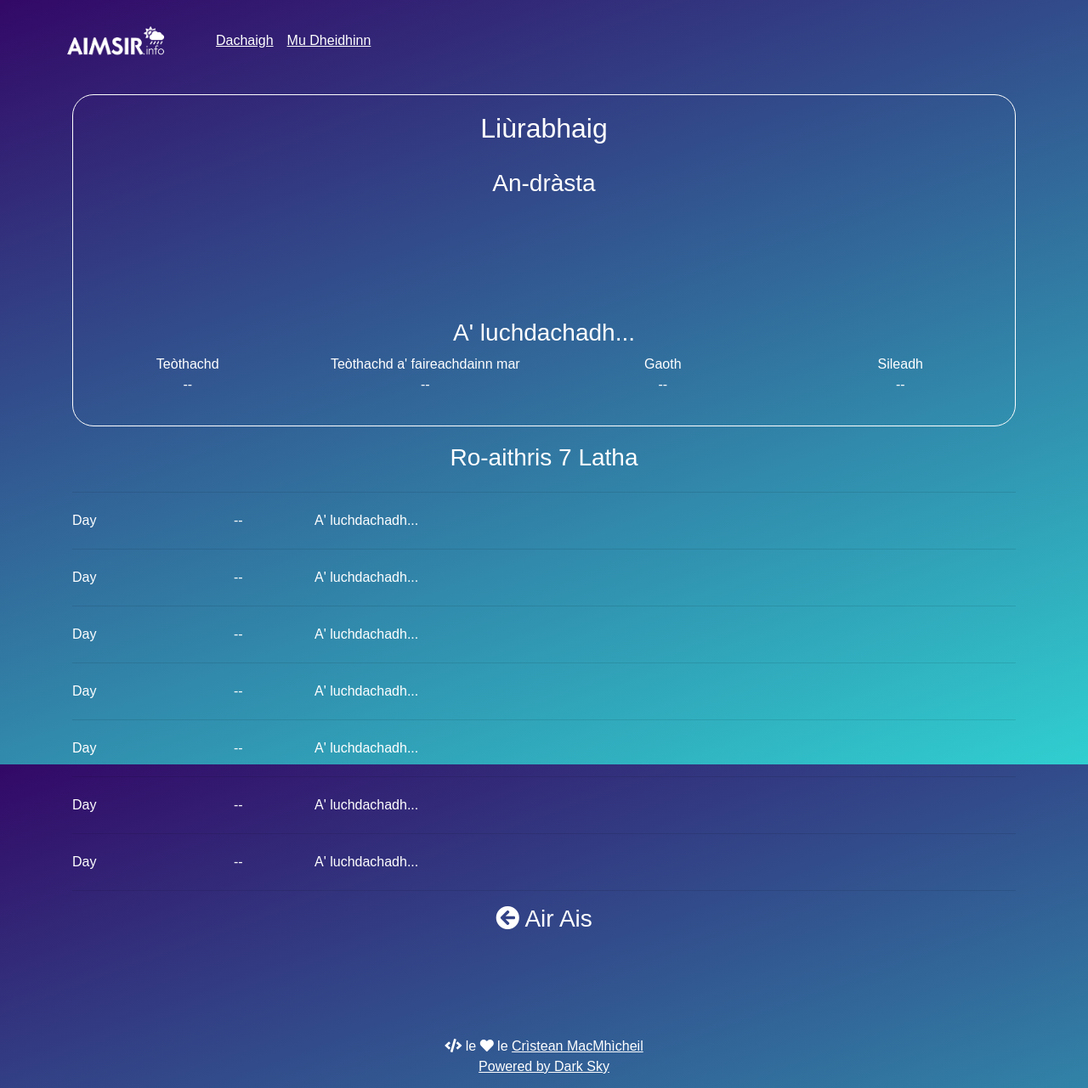
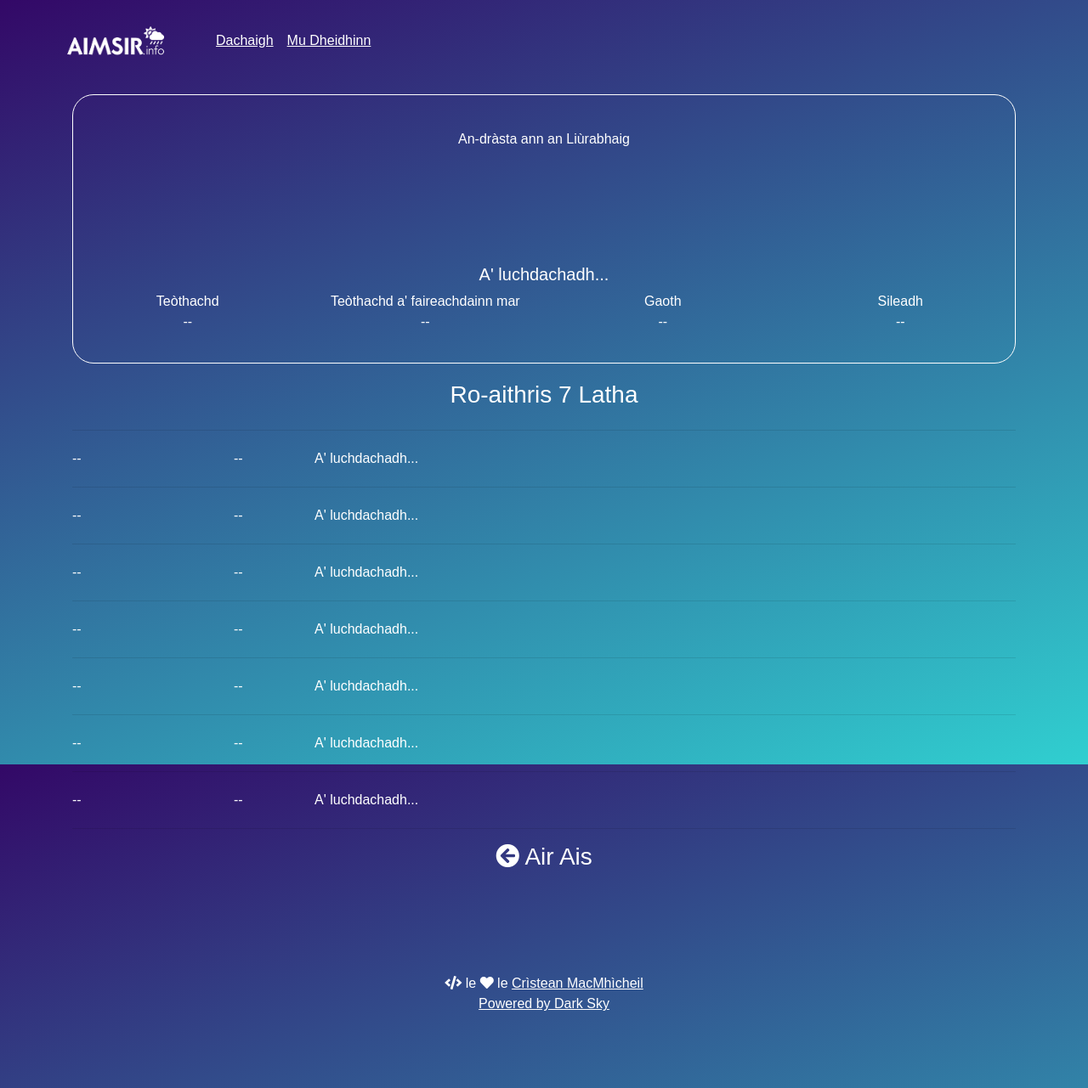
Before and after one commit to angeidheal/aimsir, a Jekyll site: the page built from baile/liurabhaig.html, in a window 1280 px wide. Shown: the whole page at 85% size. Built offline with Jekyll 4.4.1, drawn with Linux system fonts in a browser that asks for light colours; nearby versions of some CDN libraries; a script that is not in the unit is left out.

Commit message:
Update liurabhaig.html

```diff
--- a/baile/liurabhaig.html
+++ b/baile/liurabhaig.html
@@ -6,16 +6,15 @@
 
 <div class="container">
   <div class="current-weather">
-    <h2 class="location">Liùrabhaig</h2>
-    <h3 class="section-header">An-dràsta</h3>
+    <p class="section-header">An-dràsta ann an Liùrabhaig</p>
     <div class="row">
       <div class="col-md-12 weather-icon">
-        <canvas class="icon" width="128" height="128"></canvas>
+        <canvas class="icon" width="112" height="112"></canvas>
       </div>
     </div>
     <div class="row">
       <div class="col-md-12">
-        <h3 class="current-summary">A' luchdachadh...</h3>
+        <h5 class="current-summary">A' luchdachadh...</h5>
       </div>
     </div>
     <div class="row">
@@ -44,7 +43,7 @@
 
       <div class="row daily-summary day-1">
         <div class="col-md-2 day-1-day">
-          Day
+          --
         </div>
         <div class="col-md-1 day-1-temp">
           --
@@ -58,7 +57,7 @@
 
       <div class="row daily-summary day-2">
         <div class="col-md-2 day-2-day">
-          Day
+          --
         </div>
         <div class="col-md-1 day-2-temp">
           --
@@ -72,7 +71,7 @@
 
       <div class="row daily-summary day-3">
         <div class="col-md-2 day-3-day">
-          Day
+          --
         </div>
         <div class="col-md-1 day-3-temp">
           --
@@ -86,7 +85,7 @@
 
       <div class="row daily-summary day-4">
         <div class="col-md-2 day-4-day">
-          Day
+          --
         </div>
         <div class="col-md-1 day-4-temp">
           --
@@ -100,7 +99,7 @@
 
       <div class="row daily-summary day-5">
         <div class="col-md-2 day-5-day">
-          Day
+          --
         </div>
         <div class="col-md-1 day-5-temp">
           --
@@ -114,7 +113,7 @@
 
       <div class="row daily-summary day-6">
         <div class="col-md-2 day-6-day">
-          Day
+          --
         </div>
         <div class="col-md-1 day-6-temp">
           --
@@ -128,7 +127,7 @@
 
       <div class="row daily-summary day-7">
         <div class="col-md-2 day-7-day">
-          Day
+          --
         </div>
         <div class="col-md-1 day-7-temp">
           --
```
